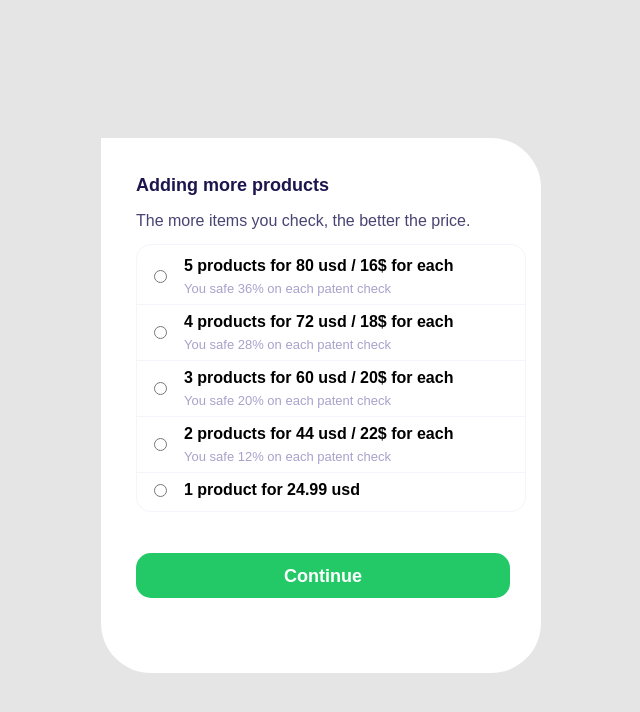
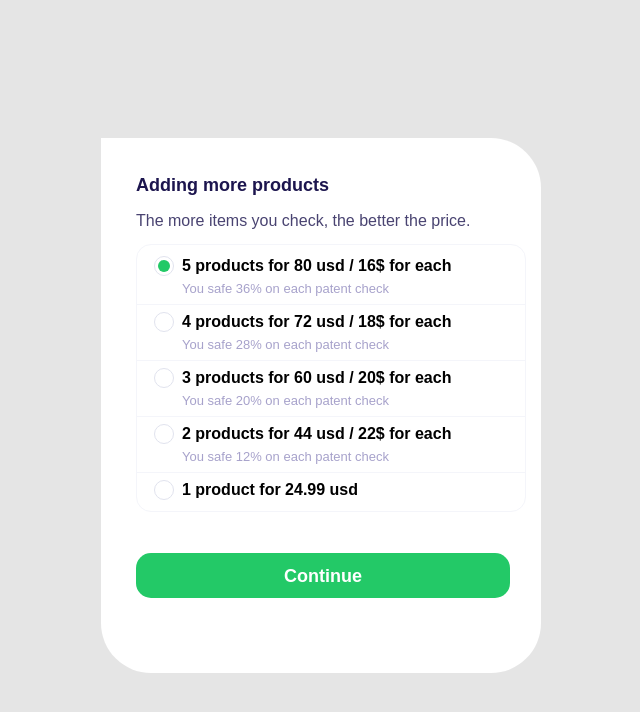
Before and after one commit to SpAwN2301/TestPayment, a website: page src/index.html in a window 1280 px wide. Both pictures are taken after typing "name@example.com", "Sample", "Sample" into the empty fields and a click on the button "Add more products". Shown: the whole page, without its empty margins (601-1241 px from the left). Drawn offline with Linux system fonts and the light colour scheme.

Commit message:
custom radio buttons

```diff
--- a/src/index.html
+++ b/src/index.html
@@ -43,42 +43,42 @@
                             <div class="paymentWidget__descrip">The more items you check, the better the price.</div>
                             <form action="#" class="priceList">
                                 <div class="priceList__tariff">
-                                    <input type="radio" name="tariff">
-                                    <div class="priceList__text">
+                                    <input type="radio" id="radio-1" name="tariff" checked>
+                                    <label for="radio-1" class="priceList__text">
                                         <div class="priceList__title">5 products for 80 usd / 16$ for each</div>
                                         <div class="priceList__descrip">You safe 36% on each patent check</div>
-                                    </div>
+                                    </label>
                                 </div>
 
                                 <div class="priceList__tariff">
-                                    <input type="radio" name="tariff">
-                                    <div class="priceList__text">
+                                    <input type="radio" id="radio-2" name="tariff">
+                                    <label for="radio-2" class="priceList__text">
                                         <div class="priceList__title">4 products for 72 usd / 18$ for each</div>
                                         <div class="priceList__descrip">You safe 28% on each patent check</div>
-                                    </div>
+                                    </label>
                                 </div>
 
                                 <div class="priceList__tariff">
-                                    <input type="radio" name="tariff">
-                                    <div class="priceList__text">
+                                    <input type="radio" id="radio-3" name="tariff">
+                                    <label for="radio-3" class="priceList__text">
                                         <div class="priceList__title">3 products for 60 usd / 20$ for each</div>
                                         <div class="priceList__descrip">You safe 20% on each patent check</div>
-                                    </div>
+                                    </label>
                                 </div>
 
                                 <div class="priceList__tariff">
-                                    <input type="radio" name="tariff">
-                                    <div class="priceList__text">
+                                    <input type="radio" id="radio-4" name="tariff">
+                                    <label for="radio-4" class="priceList__text">
                                         <div class="priceList__title">2 products for 44 usd / 22$ for each</div>
                                         <div class="priceList__descrip">You safe 12% on each patent check</div>
-                                    </div>
+                                    </label>
                                 </div>
 
                                 <div class="priceList__tariff">
-                                    <input type="radio" name="tariff">
-                                    <div class="priceList__text">
+                                    <input type="radio" id="radio-5" name="tariff">
+                                    <label for="radio-5" class="priceList__text">
                                         <div class="priceList__title">1 product for 24.99 usd</div>
-                                    </div>
+                                    </label>
                                 </div>
                             </form>
 
--- a/src/style.css
+++ b/src/style.css
@@ -202,6 +202,7 @@ input {
 }
 
 .priceList .priceList__tariff {
+    cursor: pointer;
     position: relative;
 
     display: flex;
@@ -230,8 +231,62 @@ input {
     content: none;
 }
 
-.priceList .priceList__tariff input {
-    margin-right: 17px;
+[type="radio"]:checked,
+[type="radio"]:not(:checked) {
+    position: absolute;
+    left: -9999px;
+}
+
+[type="radio"]:checked + label,
+[type="radio"]:not(:checked) + label
+{
+    position: relative;
+
+    width: 100%;
+    padding-left: 28px;
+    cursor: pointer;
+    line-height: 20px;
+    display: inline-block;
+    color: #E1E3EE;
+}
+
+[type="radio"]:checked + label:before,
+[type="radio"]:not(:checked) + label:before {
+    content: '';
+    position: absolute;
+    left: 0;
+    top: 0;
+    width: 18px;
+    height: 18px;
+    border: 1px solid #E1E3EE;
+    border-radius: 100%;
+    background: #fff;
+}
+
+[type="radio"]:checked + label:after,
+[type="radio"]:not(:checked) + label:after {
+    content: '';
+    width: 12px;
+    height: 12px;
+    background: #23C967;
+    position: absolute;
+    top: 4px;
+    left: 4px;
+    border-radius: 100%;
+    -webkit-transition: all 0.2s ease;
+    transition: all 0.2s ease;
+}
+
+[type="radio"]:not(:checked) + label:after {
+    opacity: 0;
+    -webkit-transform: scale(0);
+    transform: scale(0);
+}
+
+[type="radio"]:checked + label:after {
+    opacity: 1;
+    -webkit-transform: scale(1);
+    transform: scale(1);
 }
 
 .priceList .priceList__title {
```
